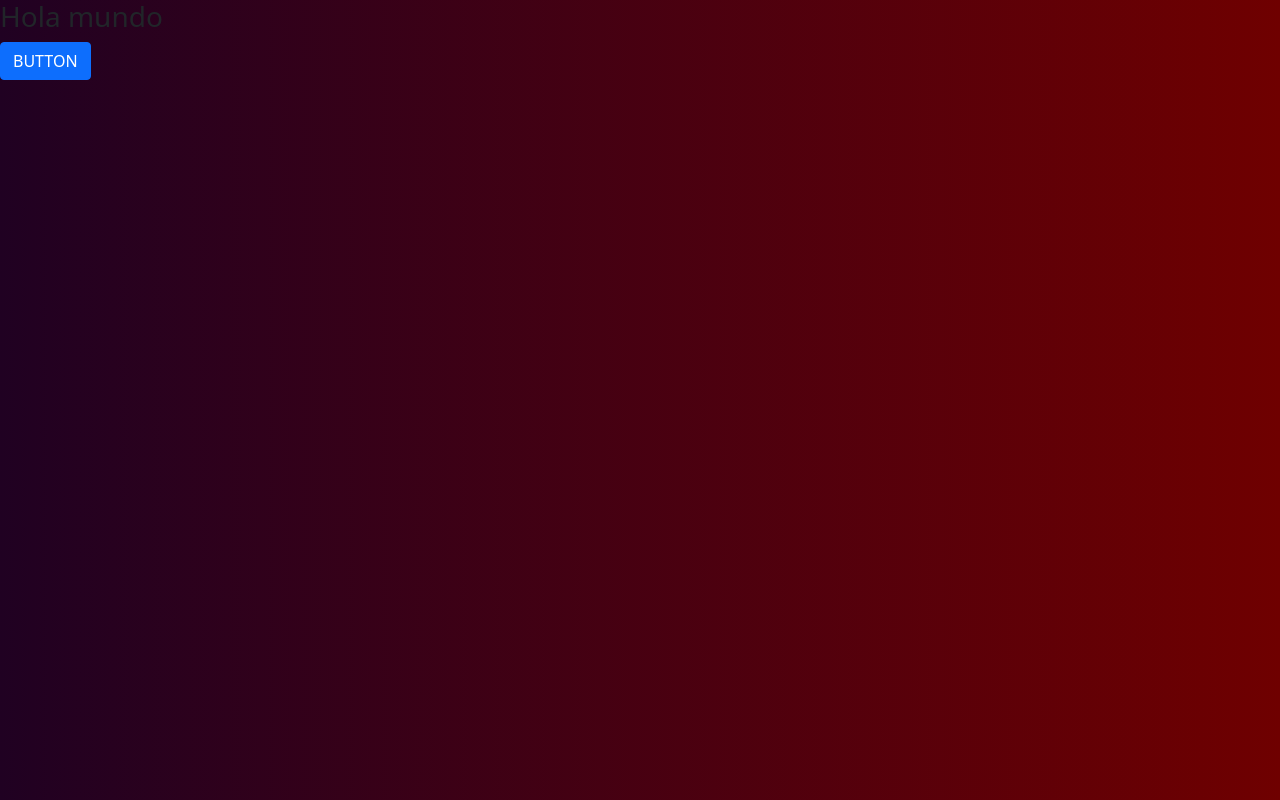
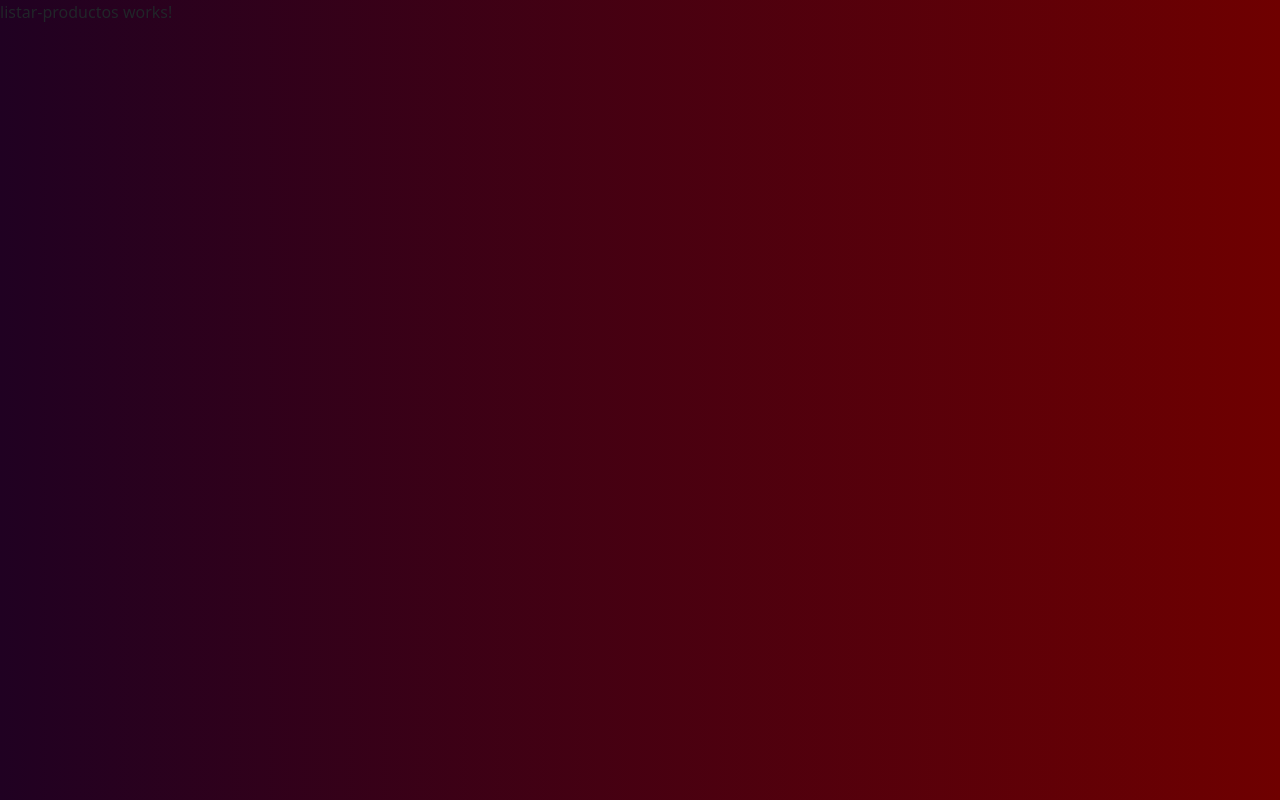
Before and after one commit to fernando-adrian/MEAN, an Angular app: page / in a window 1280 px wide. Built offline with nearby package versions, Linux system fonts and the light colour scheme.

Commit message:
routeo configurado para los componentes listar producto y crear producto

```diff
--- a/src/app/app-routing.module.ts
+++ b/src/app/app-routing.module.ts
@@ -1,7 +1,17 @@
 import { NgModule } from '@angular/core';
 import { RouterModule, Routes } from '@angular/router';
 
-const routes: Routes = [];
+//componentes
+import { ListarProductosComponent } from './components/listar-productos/listar-productos.component';
+import { CrearProductoComponent } from './components/crear-producto/crear-producto.component';
+
+const routes: Routes = [
+
+  { path: '', component: ListarProductosComponent },
+  { path: 'crear-producto', component: CrearProductoComponent },
+  { path: 'editar-producto/:id', component: CrearProductoComponent },
+  { path: '**', redirectTo: '', pathMatch: 'full' },
+];
 
 @NgModule({
   imports: [RouterModule.forRoot(routes)],
--- a/src/app/app.component.html
+++ b/src/app/app.component.html
@@ -1,2 +1 @@
-<h3>Hola mundo</h3>
-<button class="btn btn-primary">BUTTON</button>
+<router-outlet></router-outlet>
```
